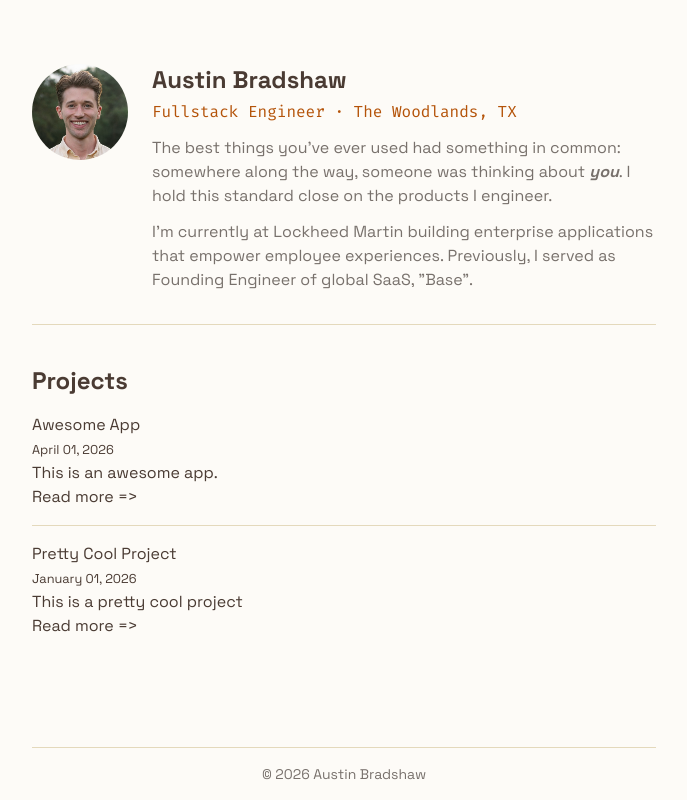
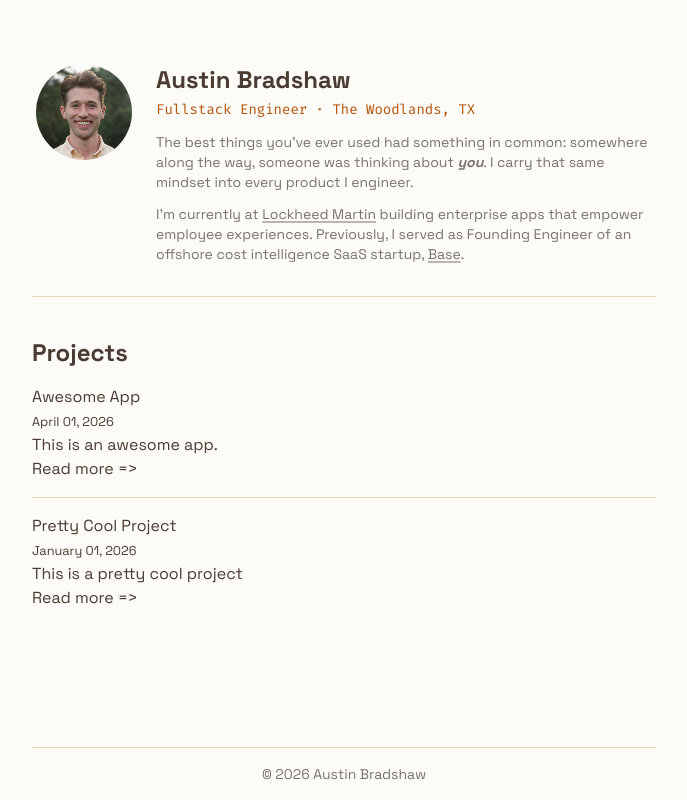
Before and after one commit to austinjamesbradshaw/blog, a Gatsby site: page / in a window 1280 px wide. Shown: the whole page, without its empty margins (296-983 px from the left). Built offline with nearby package versions, Linux system fonts and the light colour scheme; Gatsby itself is replaced by a stand-in of ours.

Commit message:
improve bio content

```diff
--- a/src/components/BioHeader.js
+++ b/src/components/BioHeader.js
@@ -20,7 +20,7 @@ const BioHeader = () => {
   const author = data.site.siteMetadata?.author
 
   return (
-    <header className="flex items-start gap-6 mb-10 p-8 lg:p-0 lg:pb-8 border-b border-border pt-10 lg:pt-16 ">
+    <header className="flex items-start gap-6 mb-10 p-8 border-b border-border pt-10 sm:p-1 sm:pb-8 sm:pt-16 ">
       <div className="flex flex-col sm:flex-row items-center sm:items-start gap-6 max-w-2xl">
         <StaticImage
           className="w-14 h-14 rounded-full object-cover"
@@ -34,17 +34,33 @@ const BioHeader = () => {
         />
         <div className="flex-1 min-w-0 text-center sm:text-left">
           <h1 className="text-2xl font-bold text-foreground">{author.name}</h1>
-          <p className="font-mono text-primary mt-1">{author.title}</p>
-          <p className="text-muted-foreground mt-3 whitespace-pre-line">
+          <p className="font-mono text-primary text-sm mt-1">{author.title}</p>
+          <p className="text-muted-foreground mt-3 text-sm whitespace-pre-line">
             The best things you've ever used had something in common: somewhere
             along the way, someone was thinking about{" "}
-            <i className="font-bold">you</i>. I hold this standard close on the
-            products I engineer.
+            <i className="font-bold">you</i>. I carry that same mindset into
+            every product I engineer.
           </p>
-          <p className="text-muted-foreground mt-3 whitespace-pre-line">
-            I'm currently at Lockheed Martin building enterprise applications
-            that empower employee experiences. Previously, I served as Founding
-            Engineer of global SaaS, "Base".
+          <p className="text-muted-foreground mt-3 text-sm whitespace-pre-line">
+            I'm currently at{" "}
+            <a
+              className="underline hover:decoration-2 decoration-[1.5px] decoration-muted-foreground/50 transition-all underline-offset-2"
+              href="https://lockheedmartin.com/"
+              target="_blank"
+            >
+              Lockheed Martin
+            </a>{" "}
+            building enterprise apps that empower employee experiences.
+            Previously, I served as Founding Engineer of an offshore cost
+            intelligence SaaS startup,{" "}
+            <a
+              className="underline hover:decoration-2 decoration-[1.5px] decoration-muted-foreground/50 transition-all underline-offset-2"
+              href="https://www.usebase.io/"
+              target="_blank"
+            >
+              Base
+            </a>
+            .
           </p>
         </div>
       </div>
```
